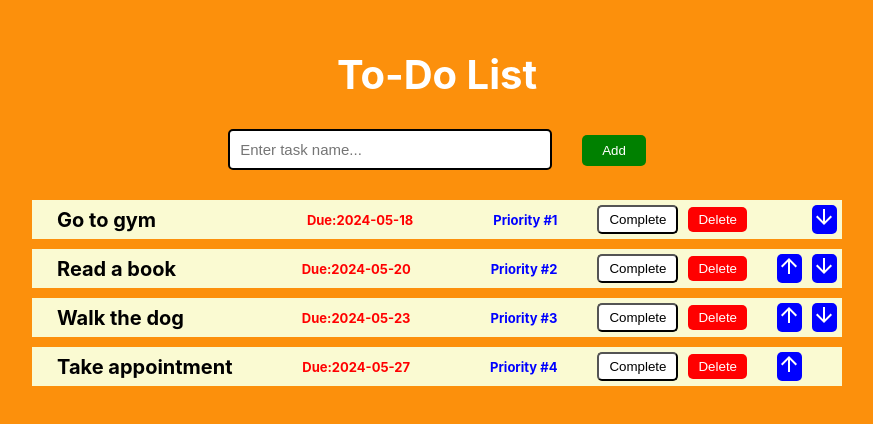
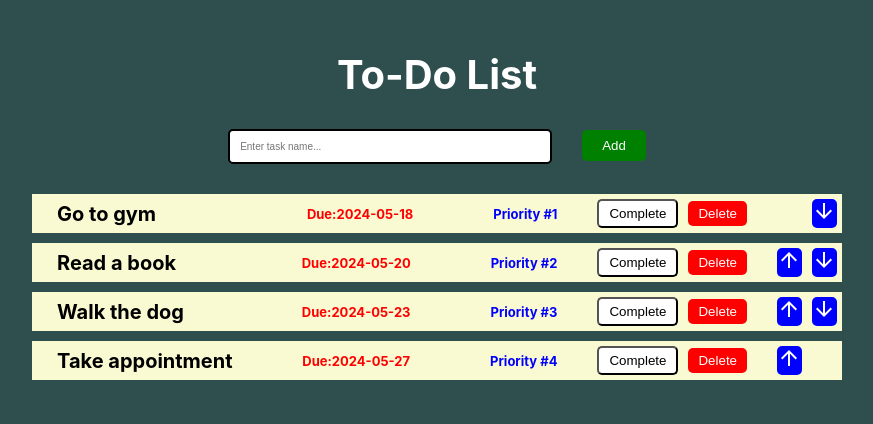
Before and after one commit to Arunapriyakaligotla/To-Do-List, a React (Create React App) app: page / in a window 1280 px wide. Shown: the top 424 px of the page, without its empty margins (203-1076 px from the left). Built offline with nearby package versions, Linux system fonts and the light colour scheme.

Commit message:
Add files via upload

```diff
--- a/src/List.css
+++ b/src/List.css
@@ -11,7 +11,7 @@
 
    }
 body {
-    background-color: rgb(252, 144, 12);
+    background-color: darkslategrey;
 }
 
 
@@ -48,7 +48,7 @@ body {
 }
 .inputs{
     padding: 10px;
-    font-size: 15px;
+    font-size: 10px;
     width: 300px;
     border: 2px solid black;
     outline: none;
```
